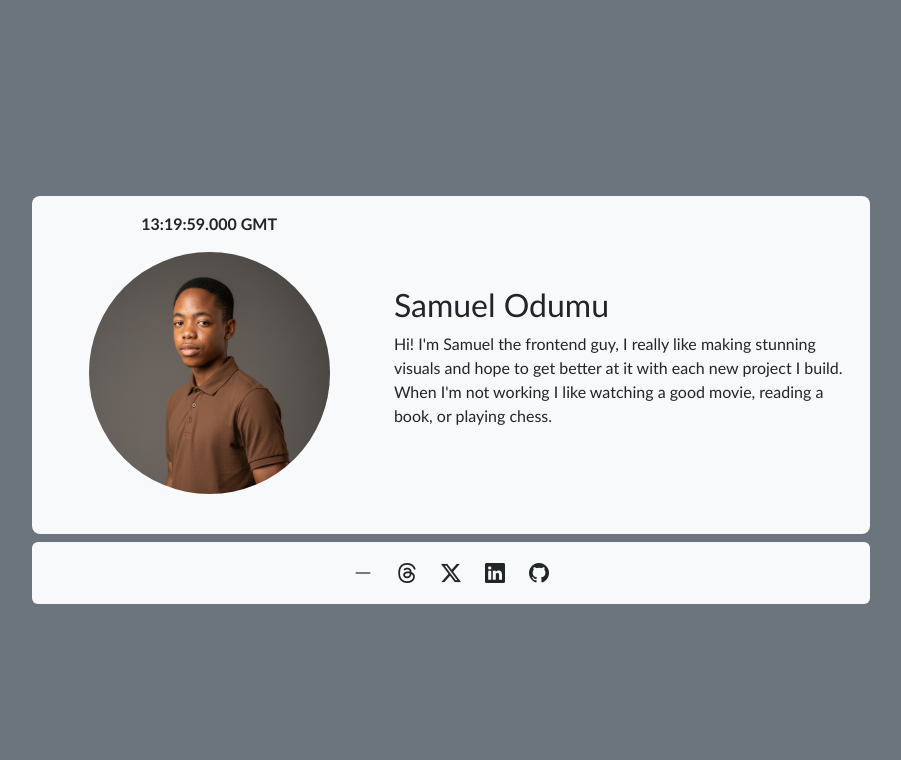
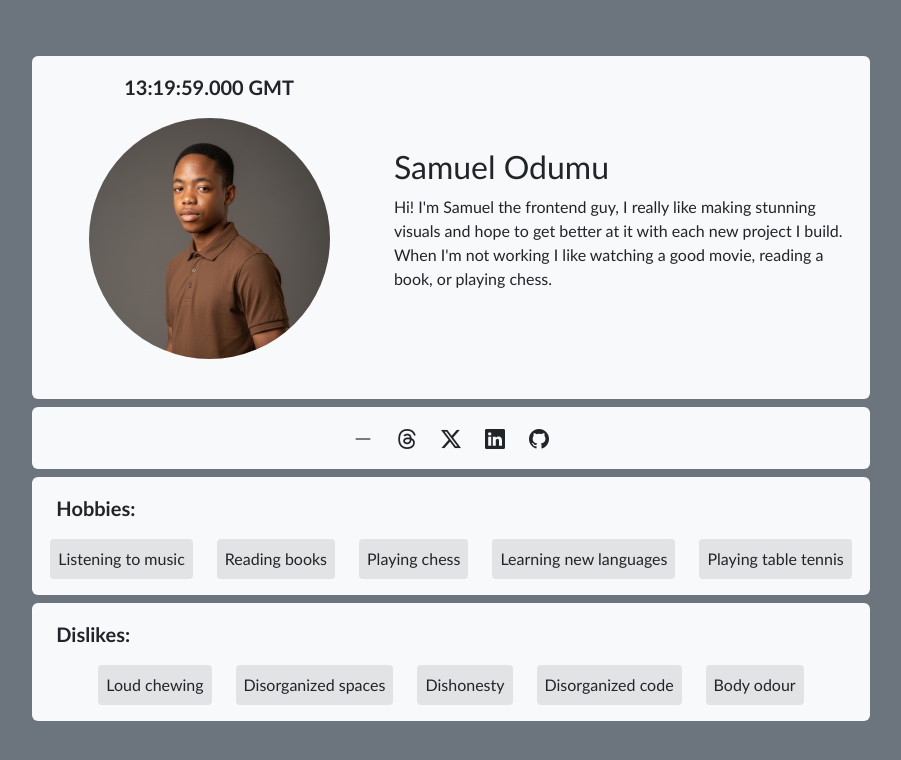
Before and after one commit to samuelodumu/hng13-stage0-profile_card, a plain HTML site: page index.html in a window 1280 px wide. Shown: the whole page, without its empty margins (189-1090 px from the left). Drawn offline with nearby package versions, Linux system fonts and the light colour scheme.

Commit message:
added hobbies and dislikes sections

```diff
--- a/index.html
+++ b/index.html
@@ -10,23 +10,23 @@
      <link rel="stylesheet" href="https://cdn.jsdelivr.net/npm/bootstrap-icons@1.13.1/font/bootstrap-icons.min.css">
     <title>Samuel's Profile Card</title>
 </head>
-<body>
-    <div class="container-fluid bg-secondary justify-content-center align-items-center d-flex vh-100">
-        <article class="profile-card bg-text-light col-lg-8" data-testid="test-profile-card">
-            <div class="bg-light p-3 rounded-3">
+<body class="vh-100 bg-secondary ">
+    <div class="container-fluid justify-content-center d-flex">
+        <article class="profile-card col-lg-8 my-5" data-testid="test-profile-card">
+            <div class="bg-light mt-2 p-3 rounded-2">
                 <div class="row align-items-center justify-content-center text-dark-subtle">
                     <figure class="col-lg-5 justify-self-center text-center mb-0">
-                        <p data-testid="test-user-time" class="fw-bold" id="current-time"></p>
-                        <img src="img/samuel_profile.png" data-testid="test-user-avatar" class="w-75 h-auto rounded-circle mb-4" alt="Profile Picture" srcset="">
+                        <p data-testid="test-user-time" class="fs-5 fw-bold" id="current-time"></p>
+                        <img src="img/samuel_profile.png" data-testid="test-user-avatar" class="w-75 h-auto rounded-circle mb-4" alt="profile owner picture" srcset="">
                     </figure>
-                    <header class="col-lg-7">
-                        <h2 class="name" data-testid="test-user-name">Samuel Odumu</h2>
-                        <p class="bio" data-testid="test-user-bio">Hi! I'm Samuel the frontend guy, I really like making stunning visuals and hope to get better at it with each new project I build. When I'm not working I like watching a good movie, reading a book, or playing chess. </p>
+                    <header class="col-lg-7" role="banner" aria-labelledby="profile-name">
+                        <h2 class="name" data-testid="test-user-name" id="profile-name" aria-label="Profile owner name">Samuel Odumu</h2>
+                        <p class="bio text-dark" data-testid="test-user-bio" aria-label="Short profile biography and personal description">Hi! I'm Samuel the frontend guy, I really like making stunning visuals and hope to get better at it with each new project I build. When I'm not working I like watching a good movie, reading a book, or playing chess. </p>
                     </header>
                 </div>
             </div>
-            <div class="socials bg-light rounded mt-2 p-3 d-flex justify-content-center">
-                <ul data-testid="test-user-social-links" class="links text-decoration-none d-flex gap-4 list-unstyled mb-0 text-dark-subtle">
+            <div class="socials bg-light rounded-2 mt-2 p-3 d-flex justify-content-center">
+                <nav data-testid="test-user-social-links" class="links text-decoration-none d-flex gap-4 list-unstyled mb-0 text-dark-subtle">
                     <li>
                         <i class="bi bi-dash-lg fs-5 text-dark"></i>
                     </li>
@@ -36,7 +36,7 @@
                         </a>
                     </li>
                     <li>
-                        <a href="https://x.com/themainsamuel" data-testid="test-user-social-twitter" class="fs-5 text-dark" aria-label="Visit Samuel's Twitter profile" target="_blank" rel="noopener noreferrer">
+                        <a href="https://x.com/themainsamuel" data-testid="test-user-social-X" class="fs-5 text-dark" aria-label="Visit Samuel's Twitter profile" target="_blank" rel="noopener noreferrer">
                             <i class="bi bi-twitter-x"></i>
                         </a>
                     </li>
@@ -50,8 +50,28 @@
                             <i class="bi bi-github"></i>
                         </a>
                     </li>
+                </nav>
+            </div>
+            <section class="hobbies mt-2 p-3 bg-light rounded-2">
+                <p class="fs-5 fw-bold mx-2">Hobbies:</p>
+                <ul class="list-unstyled d-flex gap-4 justify-content-center mb-0 flex-wrap" data-testid="test-user-hobbies">
+                    <li class="p-2 bg-secondary-subtle rounded-1">Listening to music</li>
+                    <li class="p-2 bg-secondary-subtle rounded-1">Reading books</li>
+                    <li class="p-2 bg-secondary-subtle rounded-1">Playing chess</li>
+                    <li class="p-2 bg-secondary-subtle rounded-1">Learning new languages</li>
+                    <li class="p-2 bg-secondary-subtle rounded-1">Playing table tennis</li>
                 </ul>
-            </div>
+            </section>
+            <section class="dislikes mt-2 p-3 bg-light rounded-2">
+                <p class="fs-5 fw-bold mx-2">Dislikes:</p>
+                <ul class="list-unstyled d-flex gap-4 justify-content-center mb-0 flex-wrap" data-testid="test-user-dislikes">
+                    <li class="p-2 bg-secondary-subtle rounded-1">Loud chewing</li>
+                    <li class="p-2 bg-secondary-subtle rounded-1">Disorganized spaces</li>
+                    <li class="p-2 bg-secondary-subtle rounded-1">Dishonesty</li>
+                    <li class="p-2 bg-secondary-subtle rounded-1">Disorganized code</li>
+                    <li class="p-2 bg-secondary-subtle rounded-1">Body odour</li>
+                </ul>
+            </section>
         </article>
     </div>
     <script>
```
